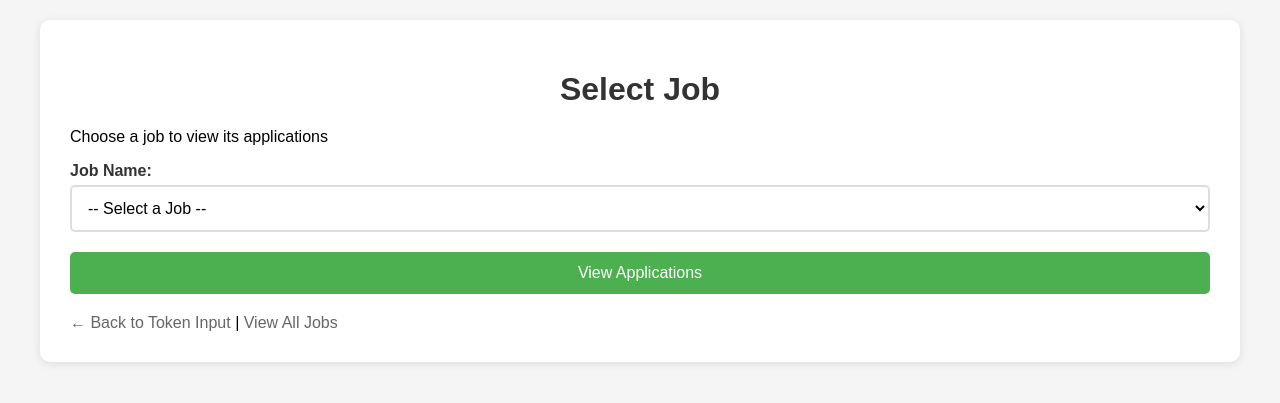
After one commit to om-020525/Recruiter, a Flask app: template templates/job_selection.html in a window 1280 px wide. The commit adds this page. Shown: the top 403 px of the page. Run offline with Flask 3, Linux system fonts and the light colour scheme; the template is opened without the code that fills it, so the values that code supplies are empty.

Commit message:
Added call to Application List
Added reformating

```diff
--- a/server.py
+++ b/server.py
@@ -1,9 +1,83 @@
-from flask import Flask, render_template, request
+from flask import Flask, render_template, request, session, redirect, url_for
 import requests
 import json
 import base64
 
 app = Flask(__name__)
+app.secret_key = 'your-secret-key-change-this'  # Change this to a random secret key
+
+def fetch_jobs_from_ashby(ashby_token):
+    """Fetch jobs from Ashby API"""
+    try:
+        url = "https://api.ashbyhq.com/job.list"
+        encoded_token = base64.b64encode(f"{ashby_token}:".encode()).decode()
+        headers = {
+            "accept": "application/json",
+            "content-type": "application/json",
+            "authorization": f"Basic {encoded_token}"
+        }
+
+        response = requests.post(url, headers=headers)
+        response.raise_for_status()
+
+        data = response.json()
+        jobs = []
+        if 'results' in data:
+            for job in data['results']:
+                jobs.append({
+                    'name': job.get('title', 'No Title'),
+                    'id': job.get('id', 'No ID')
+                })
+
+        return jobs, data
+
+    except requests.exceptions.RequestException as e:
+        raise Exception(f"API request failed: {str(e)}")
+    except json.JSONDecodeError as e:
+        raise Exception(f"Failed to parse JSON response: {str(e)}")
+
+def fetch_applications_from_ashby(ashby_token, job_id):
+    """Fetch applications for a specific job from Ashby API"""
+    try:
+        url = "https://api.ashbyhq.com/application.list"
+        encoded_token = base64.b64encode(f"{ashby_token}:".encode()).decode()
+        headers = {
+            "accept": "application/json",
+            "content-type": "application/json",
+            "authorization": f"Basic {encoded_token}"
+        }
+
+        payload = {
+            "jobId": job_id
+        }
+
+        response = requests.post(url, headers=headers, json=payload)
+        response.raise_for_status()
+
+        data = response.json()
+
+        # Extract candidates in CandidateName, CandidateId format
+        candidates = []
+        if 'results' in data:
+            for application in data['results']:
+                candidate_info = {
+                    'name': 'Name not available',
+                    'id': 'ID not available'
+                }
+
+                if application.get('candidate'):
+                    candidate = application['candidate']
+                    candidate_info['name'] = candidate.get('name', 'Name not available')
+                    candidate_info['id'] = candidate.get('id', 'ID not available')
+
+                candidates.append(candidate_info)
+
+        return candidates, data
+
+    except requests.exceptions.RequestException as e:
+        raise Exception(f"API request failed: {str(e)}")
+    except json.JSONDecodeError as e:
+        raise Exception(f"Failed to parse JSON response: {str(e)}")
 
 @app.route('/', methods=['GET', 'POST'])
 def index():
@@ -14,46 +88,69 @@ def index():
             return render_template('AshbyToken.html', error="Please provide an Ashby token")
 
         try:
-            # Call Ashby API
-            url = "https://api.ashbyhq.com/job.list"
+            jobs, raw_data = fetch_jobs_from_ashby(ashby_token)
 
-            # Base64 encode the token for Basic authentication
-            # For Ashby API, the format is typically username:password, but for API tokens it's often token:
-            encoded_token = base64.b64encode(f"{ashby_token}:".encode()).decode()
+            # Store jobs and token in session for later use
+            session['jobs'] = jobs
+            session['ashby_token'] = ashby_token
+            session['raw_jobs_data'] = json.dumps(raw_data, indent=2)
 
-            headers = {
-                "accept": "application/json",
-                "content-type": "application/json",
-                "authorization": f"Basic {encoded_token}"
-            }
+            return redirect(url_for('job_selection'))
 
-            response = requests.post(url, headers=headers)
-            response.raise_for_status()  # Raises an HTTPError for bad responses
-
-            data = response.json()
-
-            # Extract jobs in Name, ID format
-            jobs = []
-            if 'results' in data:
-                for job in data['results']:
-                    jobs.append({
-                        'name': job.get('title', 'No Title'),
-                        'id': job.get('id', 'No ID')
-                    })
-
-            # Format raw JSON for display
-            raw_json = json.dumps(data, indent=2)
-
-            return render_template('results.html', jobs=jobs, raw_json=raw_json)
-
-        except requests.exceptions.RequestException as e:
-            return render_template('AshbyToken.html', error=f"API request failed: {str(e)}")
-        except json.JSONDecodeError as e:
-            return render_template('AshbyToken.html', error=f"Failed to parse JSON response: {str(e)}")
         except Exception as e:
-            return render_template('AshbyToken.html', error=f"An error occurred: {str(e)}")
+            return render_template('AshbyToken.html', error=str(e))
 
     return render_template('AshbyToken.html')
 
+@app.route('/jobs')
+def job_selection():
+    jobs = session.get('jobs', [])
+    if not jobs:
+        return redirect(url_for('index'))
+
+    return render_template('job_selection.html', jobs=jobs)
+
+@app.route('/applications', methods=['POST'])
+def applications():
+    selected_job_name = request.form.get('selected_job')
+    jobs = session.get('jobs', [])
+    ashby_token = session.get('ashby_token')
+
+    if not selected_job_name or not jobs or not ashby_token:
+        return redirect(url_for('index'))
+
+    # Find the job ID based on selected job name
+    selected_job_id = None
+    for job in jobs:
+        if job['name'] == selected_job_name:
+            selected_job_id = job['id']
+            break
+
+    if not selected_job_id:
+        return render_template('job_selection.html', jobs=jobs, error="Invalid job selection")
+
+    try:
+        candidates, applications_data = fetch_applications_from_ashby(ashby_token, selected_job_id)
+        raw_json = json.dumps(applications_data, indent=2)
+
+        return render_template('applications.html',
+                             job_name=selected_job_name,
+                             job_id=selected_job_id,
+                             candidates=candidates,
+                             raw_json=raw_json)
+
+    except Exception as e:
+        return render_template('job_selection.html', jobs=jobs, error=str(e))
+
+@app.route('/results')
+def results():
+    jobs = session.get('jobs', [])
+    raw_json = session.get('raw_jobs_data', '{}')
+
+    if not jobs:
+        return redirect(url_for('index'))
+
+    return render_template('results.html', jobs=jobs, raw_json=raw_json)
+
 if __name__ == '__main__':
     app.run(debug=True, host='0.0.0.0', port=5000)
--- a/static/style.css
+++ b/static/style.css
@@ -31,7 +31,7 @@ label {
     color: #333;
 }
 
-input[type="text"] {
+input[type="text"], select {
     width: 100%;
     padding: 12px;
     border: 2px solid #ddd;
@@ -40,9 +40,14 @@ input[type="text"] {
     box-sizing: border-box;
 }
 
-input[type="text"]:focus {
+input[type="text"]:focus, select:focus {
     border-color: #4CAF50;
     outline: none;
+}
+
+select {
+    background-color: white;
+    cursor: pointer;
 }
 
 .submit-btn {
--- /dev/null
+++ b/templates/job_selection.html
@@ -0,0 +1,39 @@
+<!DOCTYPE html>
+<html lang="en">
+<head>
+    <meta charset="UTF-8">
+    <meta name="viewport" content="width=device-width, initial-scale=1.0">
+    <title>Select Job</title>
+    <link rel="stylesheet" href="{{ url_for('static', filename='style.css') }}">
+</head>
+<body>
+    <div class="container">
+        <h1>Select Job</h1>
+        <p>Choose a job to view its applications</p>
+
+        <form method="POST" action="{{ url_for('applications') }}">
+            <div class="form-group">
+                <label for="selected_job">Job Name:</label>
+                <select id="selected_job" name="selected_job" required>
+                    <option value="">-- Select a Job --</option>
+                    {% for job in jobs %}
+                    <option value="{{ job.name }}">{{ job.name }}</option>
+                    {% endfor %}
+                </select>
+            </div>
+            <button type="submit" class="submit-btn">View Applications</button>
+        </form>
+
+        {% if error %}
+        <div class="error">
+            <strong>Error:</strong> {{ error }}
+        </div>
+        {% endif %}
+
+        <div style="margin-top: 20px;">
+            <a href="/" style="color: #666; text-decoration: none;">← Back to Token Input</a> |
+            <a href="{{ url_for('results') }}" style="color: #666; text-decoration: none;">View All Jobs</a>
+        </div>
+    </div>
+</body>
+</html>
```
Also changed, not shown: templates/applications.html (added, +47 -0 lines).
